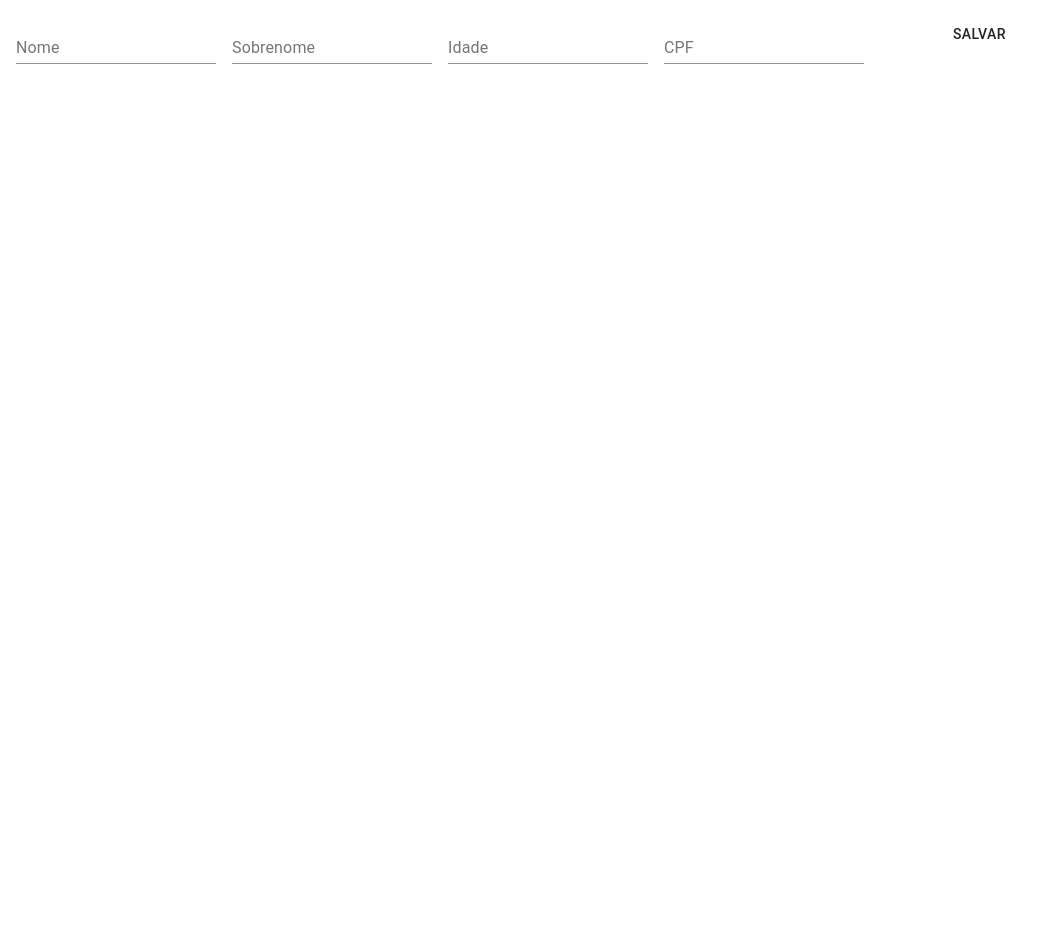
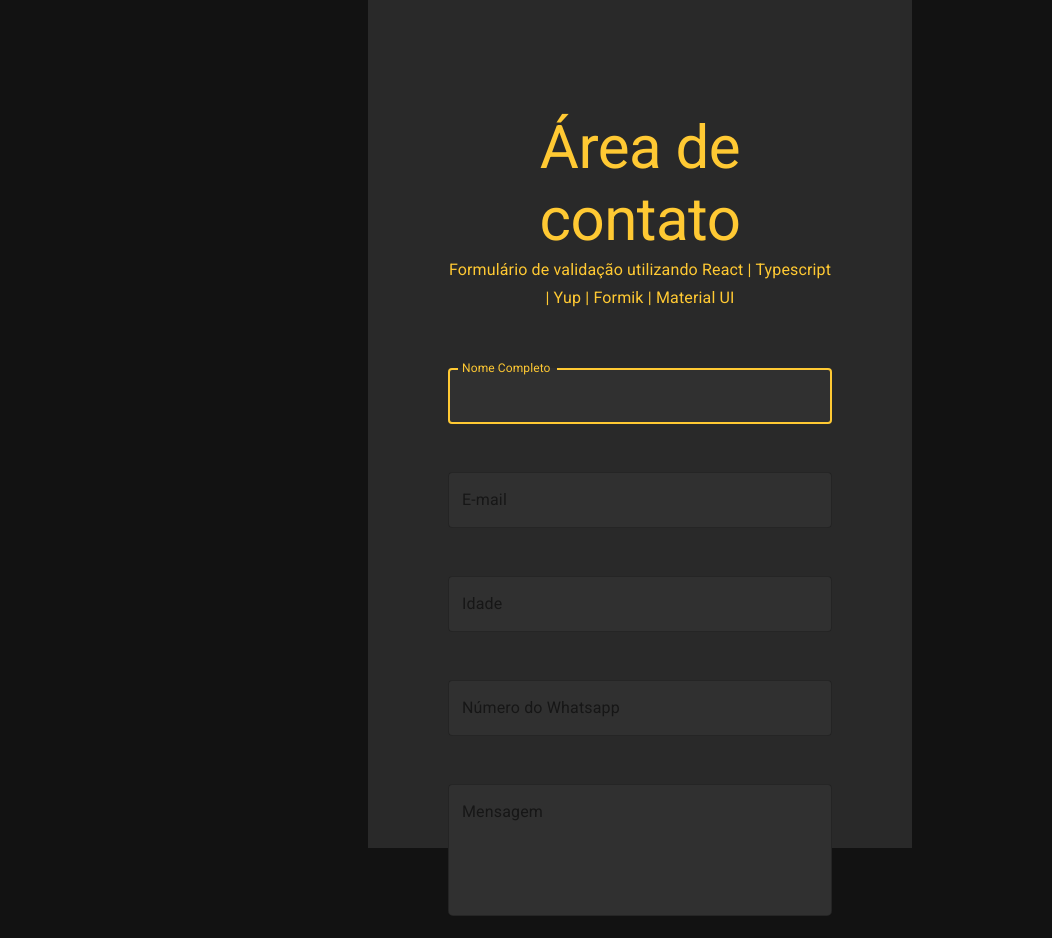
Before and after one commit to programecompedro/contact-form-advanced, a React (Create React App) app: page / in a window 1280 px wide. Shown: the top 938 px of the page, without its empty margins (0-1052 px from the left). Before the commit the page ends 800 px from the top, so only its background shows below. Built offline with nearby package versions, Linux system fonts and the light colour scheme.

Commit message:
feat: validation with yup and formik to control state

```diff
--- a/package.json
+++ b/package.json
@@ -3,6 +3,7 @@
   "version": "0.1.0",
   "private": true,
   "dependencies": {
+    "@fontsource/roboto": "^4.5.2",
     "@material-ui/core": "^4.12.3",
     "@testing-library/jest-dom": "^5.14.1",
     "@testing-library/react": "^12.0.0",
@@ -11,12 +12,15 @@
     "@types/node": "^16.7.13",
     "@types/react": "^17.0.20",
     "@types/react-dom": "^17.0.9",
+    "formik": "^2.2.9",
     "material-ui": "^0.20.2",
+    "normalize.css": "^8.0.1",
     "react": "^17.0.2",
     "react-dom": "^17.0.2",
     "react-scripts": "5.0.0",
     "typescript": "^4.4.2",
-    "web-vitals": "^2.1.0"
+    "web-vitals": "^2.1.0",
+    "yup": "^0.32.11"
   },
   "scripts": {
     "start": "react-scripts start",
--- a/public/index.html
+++ b/public/index.html
@@ -9,6 +9,11 @@
       name="description"
       content="Web site created using create-react-app"
     />
+    <link
+      rel="stylesheet"
+      href="https://fonts.googleapis.com/css?family=Roboto:300,400,500,700&display=swap"
+    />
+
     <link rel="apple-touch-icon" href="%PUBLIC_URL%/logo192.png" />
     <!--
       manifest.json provides metadata used when your web app is installed on a
--- a/src/App.tsx
+++ b/src/App.tsx
@@ -1,29 +1,184 @@
 import React from "react";
 import TextField from "@material-ui/core/TextField";
 import { makeStyles } from "@material-ui/core/styles";
-import { Button } from "@material-ui/core";
+import {
+  Button,
+  Box,
+  Typography,
+  createTheme,
+  MuiThemeProvider,
+} from "@material-ui/core";
+import { useFormik } from "formik";
+import * as yup from "yup";
 
 const useStyles = makeStyles((theme) => ({
-  root: {
-    "& > *": {
-      margin: theme.spacing(1),
-      width: "25ch",
-    },
+  primary: {
+    color: "#FFFFFF",
+  },
+  containerForm: {
+    display: "block",
+    margin: "0 auto",
+    width: "30%",
+    background: "#292929",
+    height: "calc(100vh - 7rem)",
+    padding: "5rem 5rem",
+  },
+  inputForm: {
+    width: "100%",
+    margin: "1.5rem 0",
+    background: "#303030",
+    borderRadius: "5px",
+  },
+  footerForm: {
+    display: "flex",
+    flexDirection: "row-reverse",
+  },
+  headerForm: {
+    margin: "2rem 0",
+    textAlign: "center",
+  },
+  title: {
+    color: "#FFC933",
+    fontWeight: "normal",
+    fontFamily: "roboto",
   },
 }));
 
 function App() {
   const classes = useStyles();
+  const theme = createTheme({
+    palette: {
+      primary: {
+        main: "#FFC933",
+      },
+    },
+  });
+  const phoneRegExp = /^(\d{2})\D*(\d{5}|\d{4})\D*(\d{4})$/;
 
+  const validationSchema = yup.object().shape({
+    name: yup.string().required(),
+    email: yup.string().email().required(),
+    age: yup.number().required().positive().integer(),
+    tel: yup
+      .string()
+      .matches(phoneRegExp, "Phone number is not valid")
+      .required(),
+    msg: yup.string().required(),
+  });
+  const formik = useFormik({
+    initialValues: {
+      name: "",
+      email: "",
+      age: "",
+      tel: "",
+      msg: "",
+    },
+    validationSchema,
+    onSubmit: (values) => {
+      alert(JSON.stringify(values, null, 2));
+    },
+  });
   return (
-    <form className={classes.root} noValidate autoComplete="off">
-      <TextField id="standard-basic" label="Nome" />
-      <TextField id="standard-basic" label="Sobrenome" />
-      <TextField id="standard-basic" label="Idade" />
-      <TextField id="standard-basic" label="CPF" />
+    <MuiThemeProvider theme={theme}>
+      <form
+        className={classes.containerForm}
+        noValidate
+        autoComplete="off"
+        onSubmit={formik.handleSubmit}
+      >
+        <Box className={classes.headerForm}>
+          <Typography className={classes.title} variant="h2" component="h1">
+            Área de contato
+          </Typography>
+          <Typography
+            className={classes.title}
+            variant="subtitle1"
+            component="h2"
+          >
+            Formulário de validação utilizando React | Typescript | Yup | Formik
+            | Material UI
+          </Typography>
+        </Box>
+        <Box>
+          <TextField
+            variant="outlined"
+            className={classes.inputForm}
+            id="name"
+            name="name"
+            label="Nome Completo"
+            autoFocus
+            type="text"
+            onChange={formik.handleChange}
+            value={formik.values.name}
+            error={formik.touched.name && Boolean(formik.errors.name)}
+          />
+        </Box>
+        <Box>
+          <TextField
+            variant="outlined"
+            className={classes.inputForm}
+            id="email"
+            name="email"
+            label="E-mail"
+            type="email"
+            onChange={formik.handleChange}
+            value={formik.values.email}
+            helperText={formik.touched.email && formik.errors.email}
+            error={formik.touched.email && Boolean(formik.errors.email)}
+          />
+        </Box>
+        <Box>
+          <TextField
+            variant="outlined"
+            className={classes.inputForm}
+            id="age"
+            name="age"
+            label="Idade"
+            type="number"
+            onChange={formik.handleChange}
+            value={formik.values.age}
+            helperText={formik.touched.age && formik.errors.age}
+            error={formik.touched.age && Boolean(formik.errors.age)}
+          />
+        </Box>
+        <Box>
+          <TextField
+            variant="outlined"
+            className={classes.inputForm}
+            id="tel"
+            name="tel"
+            label="Número do Whatsapp"
+            type="text"
+            onChange={formik.handleChange}
+            value={formik.values.tel}
+            helperText={formik.touched.tel && formik.errors.tel}
+            error={formik.touched.tel && Boolean(formik.errors.tel)}
+          />
+        </Box>
+        <Box>
+          <TextField
+            variant="outlined"
+            className={classes.inputForm}
+            id="msg"
+            name="msg"
+            label="Mensagem"
+            multiline
+            type="text"
+            rows={5}
+            onChange={formik.handleChange}
+            value={formik.values.msg}
+            helperText={formik.touched.msg && formik.errors.msg}
+            error={formik.touched.msg && Boolean(formik.errors.msg)}
+          />
+        </Box>
 
-      <Button>Salvar</Button>
-    </form>
+        <Box className={classes.footerForm}>
+          <Button variant="contained" color="primary" type="submit">
+            Enviar
+          </Button>
+        </Box>
+      </form>
+    </MuiThemeProvider>
   );
 }
 
--- /dev/null
+++ b/src/index.css
@@ -0,0 +1,8 @@
+body {
+  background: #121212;
+}
+
+input,
+textarea {
+  color: rgb(156, 156, 156) !important;
+}
--- a/src/index.tsx
+++ b/src/index.tsx
@@ -1,6 +1,8 @@
 import React from "react";
 import ReactDOM from "react-dom";
 import App from "./App";
+import "normalize.css";
+import "./index.css";
 
 ReactDOM.render(
   <React.StrictMode>
```
Also changed, not shown: 1 other file (tests, documents, lock files or other folders).
